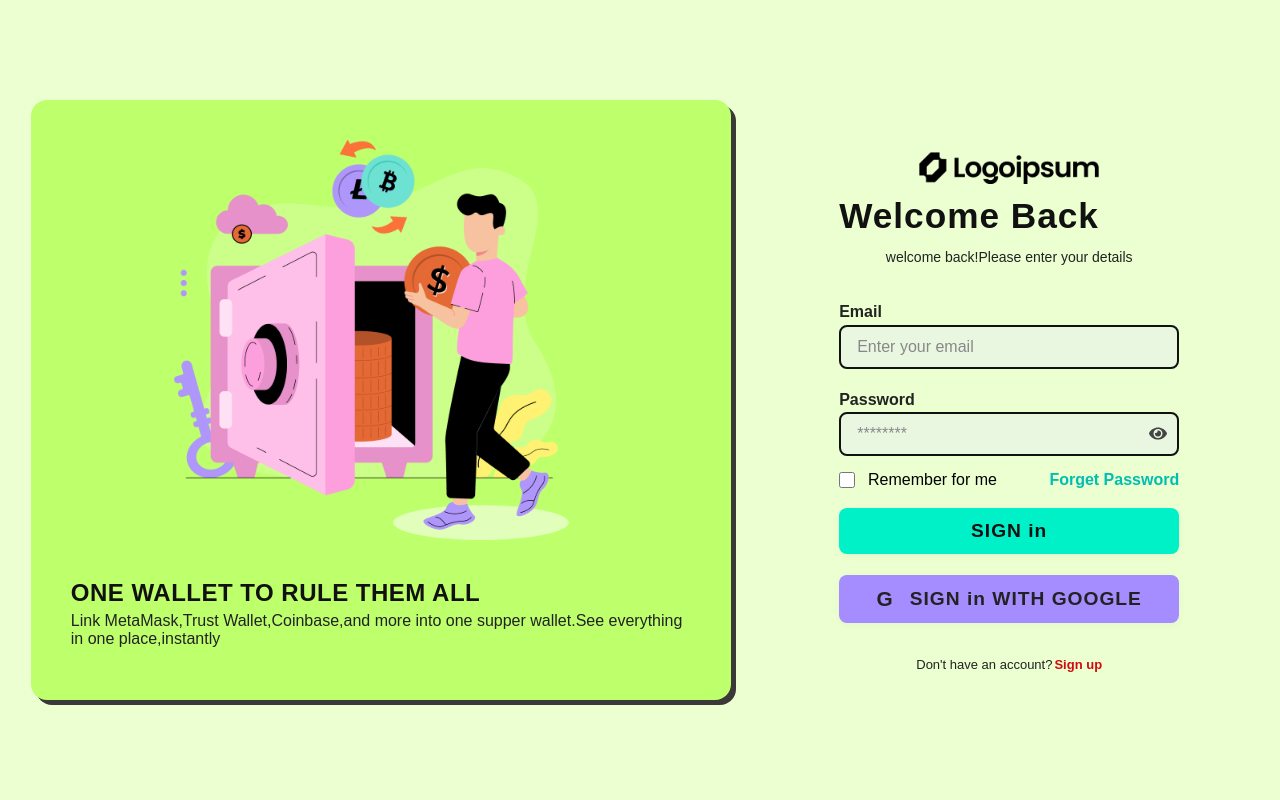
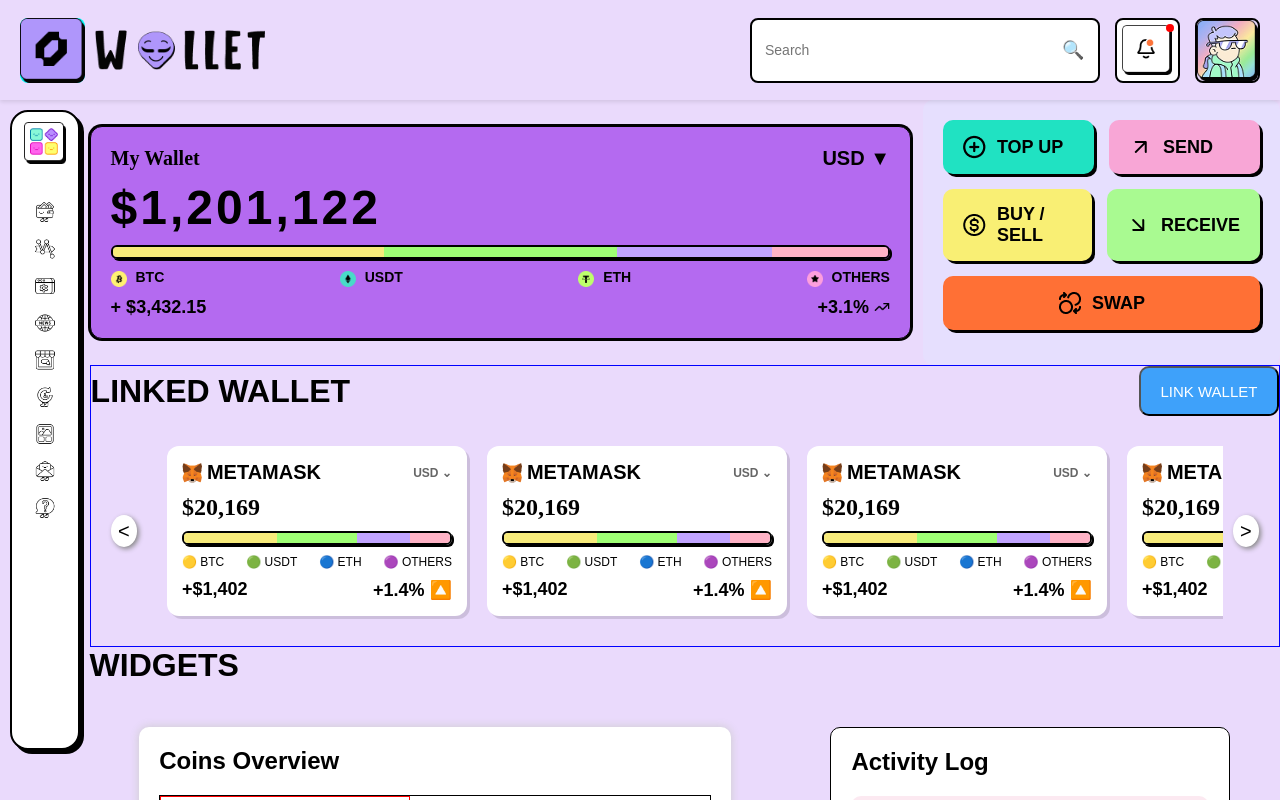
Before and after one commit to waahaab01/wallet-app-fe, a React (Vite) app: page /wallet in a window 1280 px wide. Before the commit this address led to /login. Shown: the top 800 px of the page. Built offline with nearby package versions, Linux system fonts and the light colour scheme.

Commit message:
deploying frontend fixes

```diff
--- a/src/App.jsx
+++ b/src/App.jsx
@@ -22,9 +22,9 @@ function App() {
         // </ProtectedRoute>
       } />
       <Route path="/wallet" element={
-        <ProtectedRoute>
+        // <ProtectedRoute>
           <Walletdashboard />
-        </ProtectedRoute>
+        // </ProtectedRoute>
       } />
       <Route path="/dashboard" element={
         <ProtectedRoute>
--- a/src/Component/Auth/Signup.jsx
+++ b/src/Component/Auth/Signup.jsx
@@ -46,7 +46,7 @@ const Signup = () => {
       const data = await signupUser({ fullName, email, password });
       localStorage.setItem("authToken", data.token);
       toast.success('Signup successful! Wallet created. Redirecting...', { position: 'top-center', theme: 'colored' });
-      setTimeout(() => navigate("/wallet"), 2000);
+      setTimeout(() => navigate("/login"), 2000);
     } catch (err) {
       toast.error(err.message, { position: 'top-center', theme: 'colored' });
     }
@@ -107,7 +107,6 @@ const Signup = () => {
               )}
             </label>
             {/* </div> */}
-          </form>
             <label className="terms1">
               <input type="checkbox" required /> I agree to the{" "}
               <span> Terms of Service</span> and <span> Privacy Policy</span>.
@@ -121,6 +120,7 @@ const Signup = () => {
             <p className="signin-link1" onClick={() => navigate("/login")}>
               Already have an account?<span>Sign in</span>
             </p>
+          </form>
         </div>
       </div>
     </div>
--- a/src/Component/Dashbord/Sidebar.jsx
+++ b/src/Component/Dashbord/Sidebar.jsx
@@ -1,4 +1,5 @@
 import React from "react";
+import { useNavigate } from "react-router-dom";
 import "../Style/sidebar.css";
 import navitem from '../../assets/NavItem6.png'
 import navitem1 from '../../assets/Nav Item 1.png'
@@ -12,6 +13,7 @@ import navitem8 from '../../assets/Nav Item 11.png'
 import navitem9 from '../../assets/Nav Item 6.png'
 
 const Sidebar= () => {
+  const navigate = useNavigate();
   const menuItems = [
     navitem1,
     navitem2,
@@ -26,13 +28,25 @@ const Sidebar= () => {
 
   return (
     <div className="sidebar">
-      <div className="sidebar-top">
+      <div className="sidebar-top" onClick={() => navigate('/dashboard')} style={{cursor:'pointer'}}>
         <img src={navitem} alt="Top Icon" className="top-img" />
       </div>
 
       <div className="sidebar-icons">
         {menuItems.map((src, index) => (
-          <div className="icon-wrapper" key={index}>
+          <div
+            className="icon-wrapper"
+            key={index}
+            tabIndex={0}
+            onClick={() => {
+              console.log('Sidebar icon clicked', index);
+              if(index === 0) {
+                console.log('Sidebar navitem1 clicked');
+                navigate('/wallet');
+              }
+            }}
+            style={{ cursor: index === 0 ? 'pointer' : 'default' }}
+          >
             <img src={src} alt={`icon-${index}`} className="icon-img" />
           </div>
         ))}
--- a/src/Component/Walletdashboard/BuySellModal/BuyCoinsModal.css
+++ b/src/Component/Walletdashboard/BuySellModal/BuyCoinsModal.css
@@ -68,7 +68,7 @@
   border-radius: 8px;
   padding: 0.7rem 1.2rem;
   cursor: pointer;
-  gap: 1rem;
+  /* gap: 1rem; */
   transition: border 0.18s, box-shadow 0.18s;
   font-size: 1.1rem;
   flex: 1;
@@ -102,7 +102,7 @@
 }
 .buycoins-pay-label {
   font-family: 'Luckiest Guy', cursive, sans-serif;
-  font-size: 1.1rem;
+  font-size: 14px;
   color: #111;
   letter-spacing: 1px;
 }
--- a/src/Component/Walletdashboard/Walletsidebar.jsx
+++ b/src/Component/Walletdashboard/Walletsidebar.jsx
@@ -1,17 +1,19 @@
 import React from "react";
+import { useNavigate } from "react-router-dom";
 import "../Style/sidebar.css";
-import navitem from '../../assets/NavItem6.png'
-import navitem1 from '../../assets/Nav Item 1.png'
-import navitem2 from '../../assets/Nav Item 2.png'
-import navitem3 from '../../assets/Nav Item 4.png'
-import navitem4 from '../../assets/Nav Item 5.png'
-import navitem5 from '../../assets/Nav Item 7.png'
-import navitem6 from '../../assets/Nav Item 8.png'
-import navitem7 from '../../assets/Nav Item 10.png'
-import navitem8 from '../../assets/Nav Item 11.png'
-import navitem9 from '../../assets/Nav Item 6.png'
+import navitem from "../../assets/NavItem6.png";
+import navitem1 from "../../assets/Nav Item 1.png";
+import navitem2 from "../../assets/Nav Item 2.png";
+import navitem3 from "../../assets/Nav Item 4.png";
+import navitem4 from "../../assets/Nav Item 5.png";
+import navitem5 from "../../assets/Nav Item 7.png";
+import navitem6 from "../../assets/Nav Item 8.png";
+import navitem7 from "../../assets/Nav Item 10.png";
+import navitem8 from "../../assets/Nav Item 11.png";
+import navitem9 from "../../assets/Nav Item 6.png";
 
-const Walletsidebar= () => {
+const Walletsidebar = () => {
+  const navigate = useNavigate();
   const menuItems = [
     navitem1,
     navitem2,
@@ -21,18 +23,32 @@ const Walletsidebar= () => {
     navitem6,
     navitem7,
     navitem8,
-    navitem9
+    navitem9,
   ];
 
   return (
     <div className="sidebar">
-      <div className="sidebar-top">
+      <div
+        className="sidebar-top"
+        onClick={() => navigate("/dashboard")}
+        style={{ cursor: "pointer" }}
+      >
         <img src={navitem} alt="Top Icon" className="top-img" />
       </div>
 
       <div className="sidebar-icons">
         {menuItems.map((src, index) => (
-          <div className="icon-wrapper" key={index}>
+          <div
+            className="icon-wrapper"
+            key={index}
+            onClick={() => {
+              if (index === 0) {
+                console.log("Walletsidebar navitem1 clicked");
+                navigate("/wallet");
+              }
+            }}
+            style={{ cursor: index === 0 ? "pointer" : "default" }}
+          >
             <img src={src} alt={`icon-${index}`} className="icon-img" />
           </div>
         ))}
```
